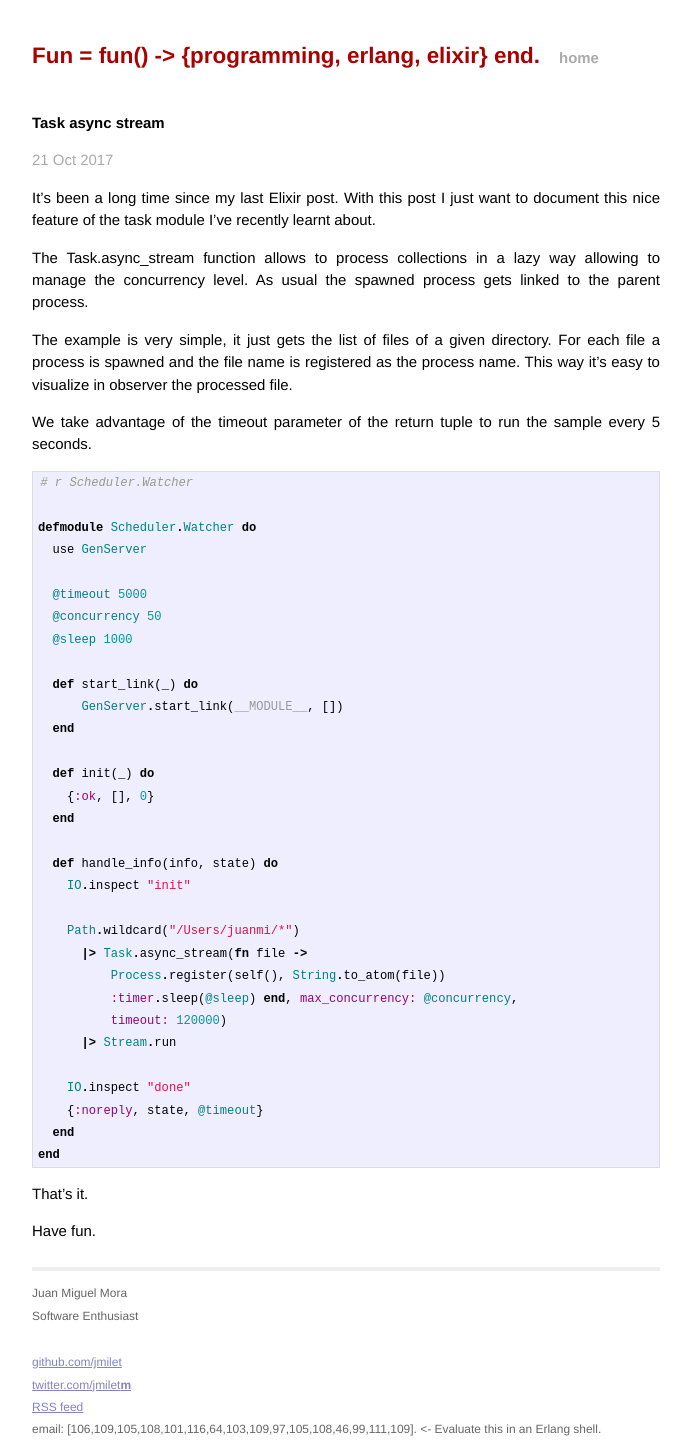
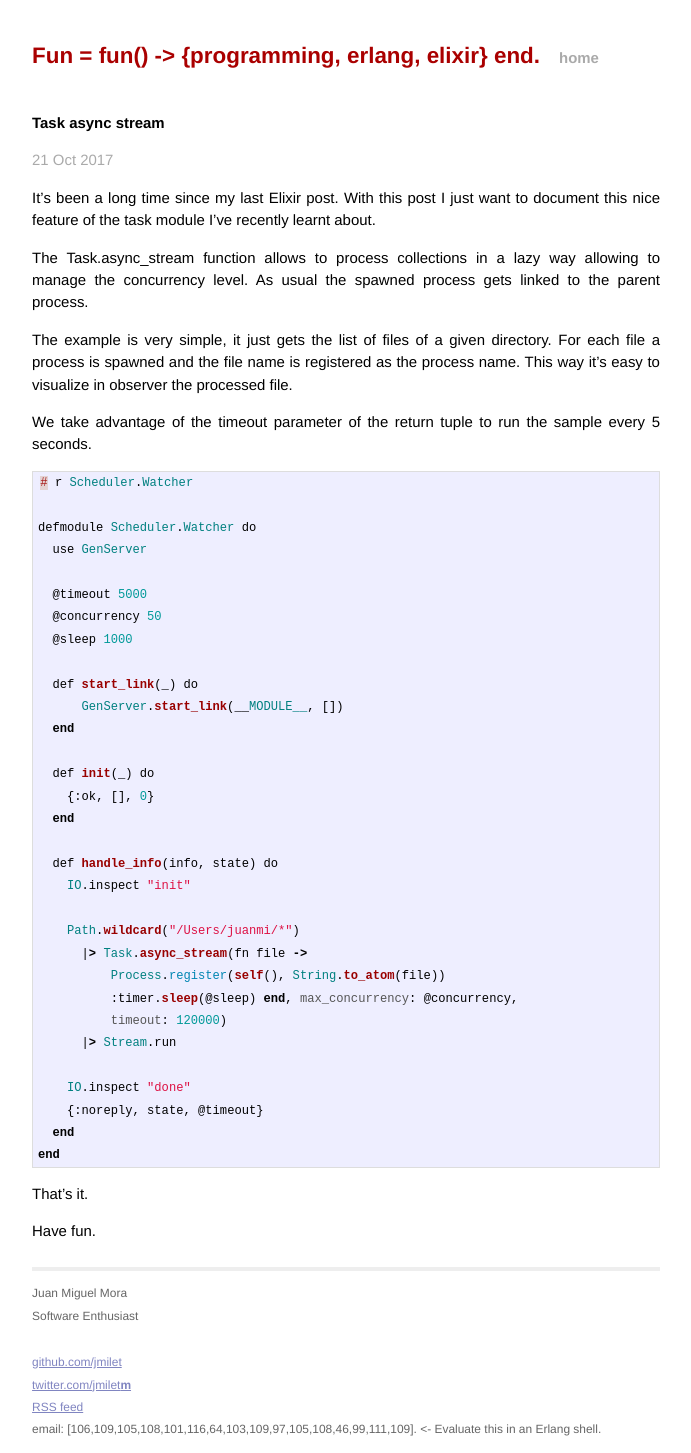
Before and after one commit to jmilet/jmilet.github.io, a Jekyll site: the page built from _posts/2017-10-21-task-async-stream.markdown, in a window 1280 px wide. Shown: the whole page, without its empty margins (294-985 px from the left). Built offline with Jekyll 4.4.1, drawn with Linux system fonts in a browser that asks for light colours.

Commit message:
Change to erlang syntax

````diff
--- a/_posts/2017-10-21-task-async-stream.markdown
+++ b/_posts/2017-10-21-task-async-stream.markdown
@@ -19,7 +19,7 @@ process name. This way it's easy to visualize in observer the processed file.
 We take advantage of the timeout parameter of the return tuple to run the
 sample every 5 seconds.
 
-```elixir
+```erlang
 # r Scheduler.Watcher
 
 defmodule Scheduler.Watcher do
````
